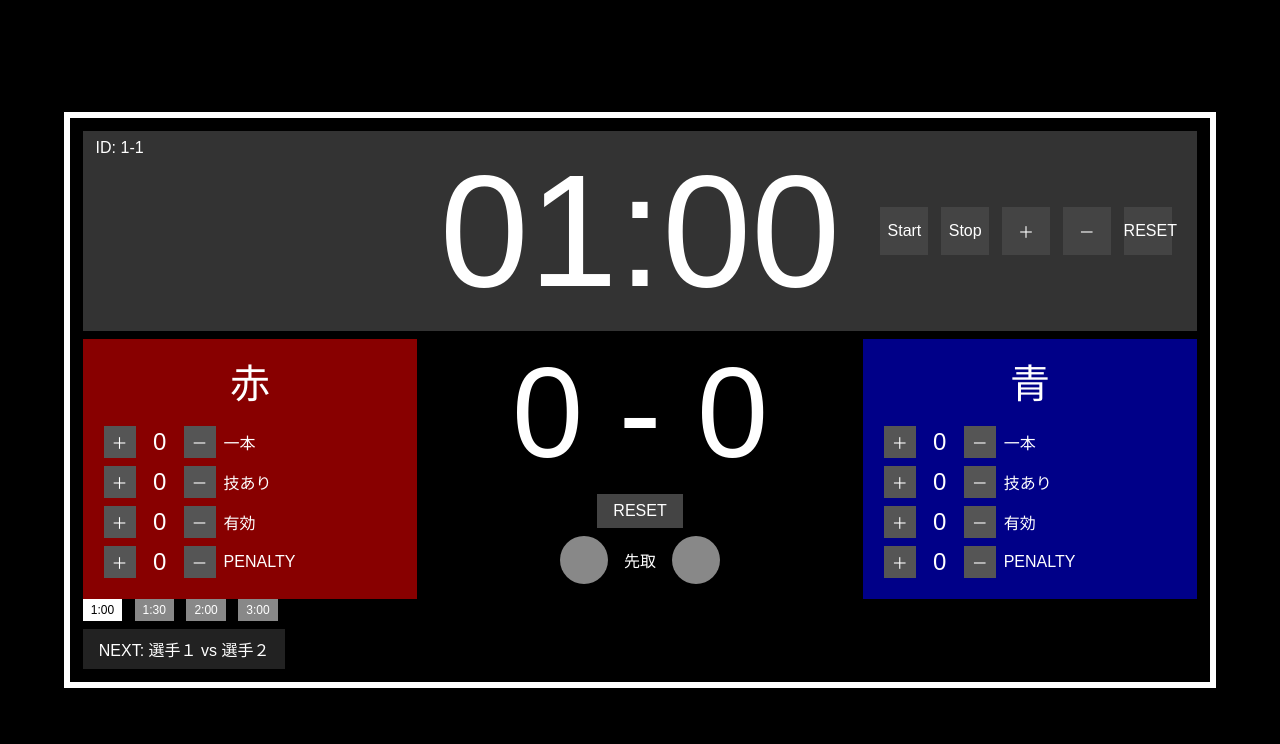
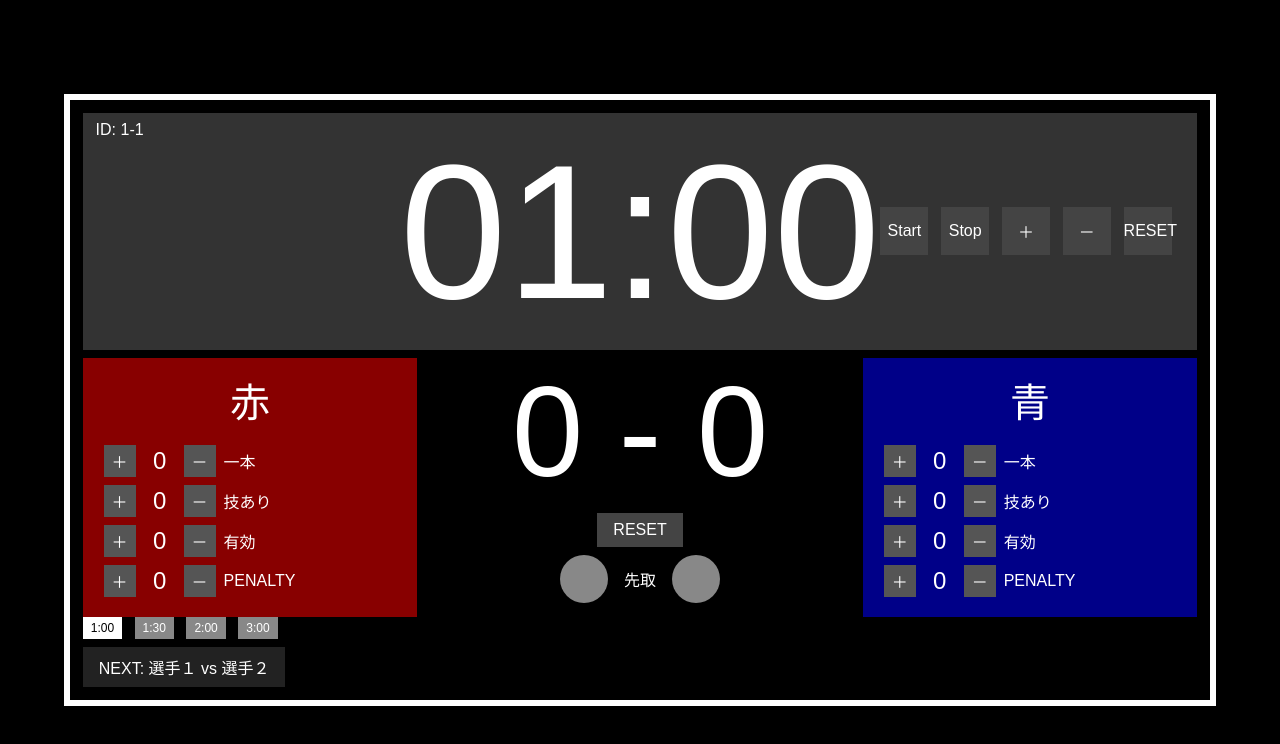
Before and after one commit to karatetaikai/karate-scoreboard, a plain HTML site: page index.html in a window 1280 px wide. Drawn offline with Linux system fonts and the light colour scheme.

Commit message:
Update style.css

```diff
--- a/style.css
+++ b/style.css
@@ -3,7 +3,7 @@ body { background:#000; color:#fff; font-family:sans-serif; display:flex; justif
 #container { width:90vw; border:.5vw solid #fff; padding:1vw; box-sizing:border-box; }
 #timer-banner { background:#333; text-align:center; padding:1vh; position:relative; }
 #match-id { position:absolute; top:1vh; left:1vw; font-size:2vh; }
-#timer { font-size:20vh; }
+#timer { font-size:24vh; }
 .timer-controls { position:absolute; top:50%; right:2vw; transform:translateY(-50%); display:flex; gap:1vw; }
 .timer-btn { font-size: 6vh; width: 9vh; height: 9vh; background:#444; color:#fff; border:none; font-size:2vh; width:6vh; height:6vh; }
 #scoreboard { display:flex; justify-content:space-between; align-items:flex-start; margin-top:1vh; gap:5vw; }
```
